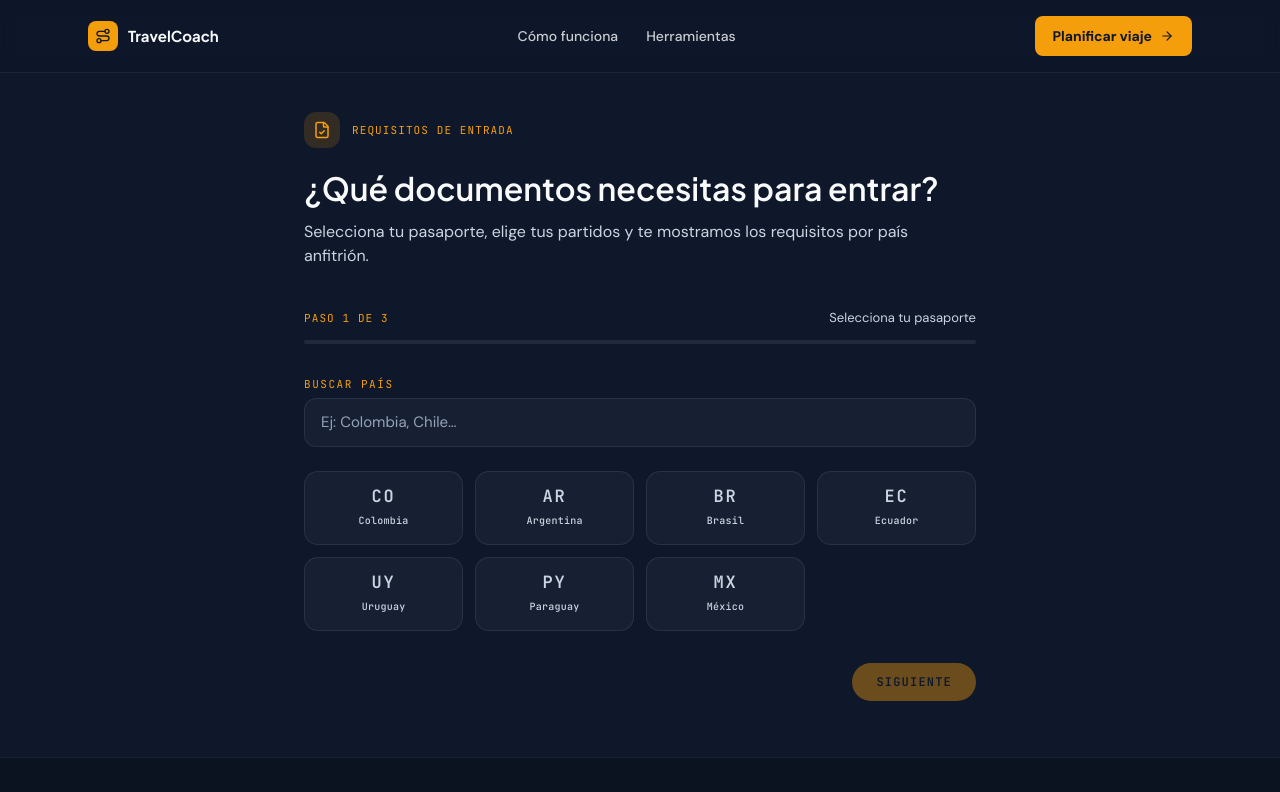
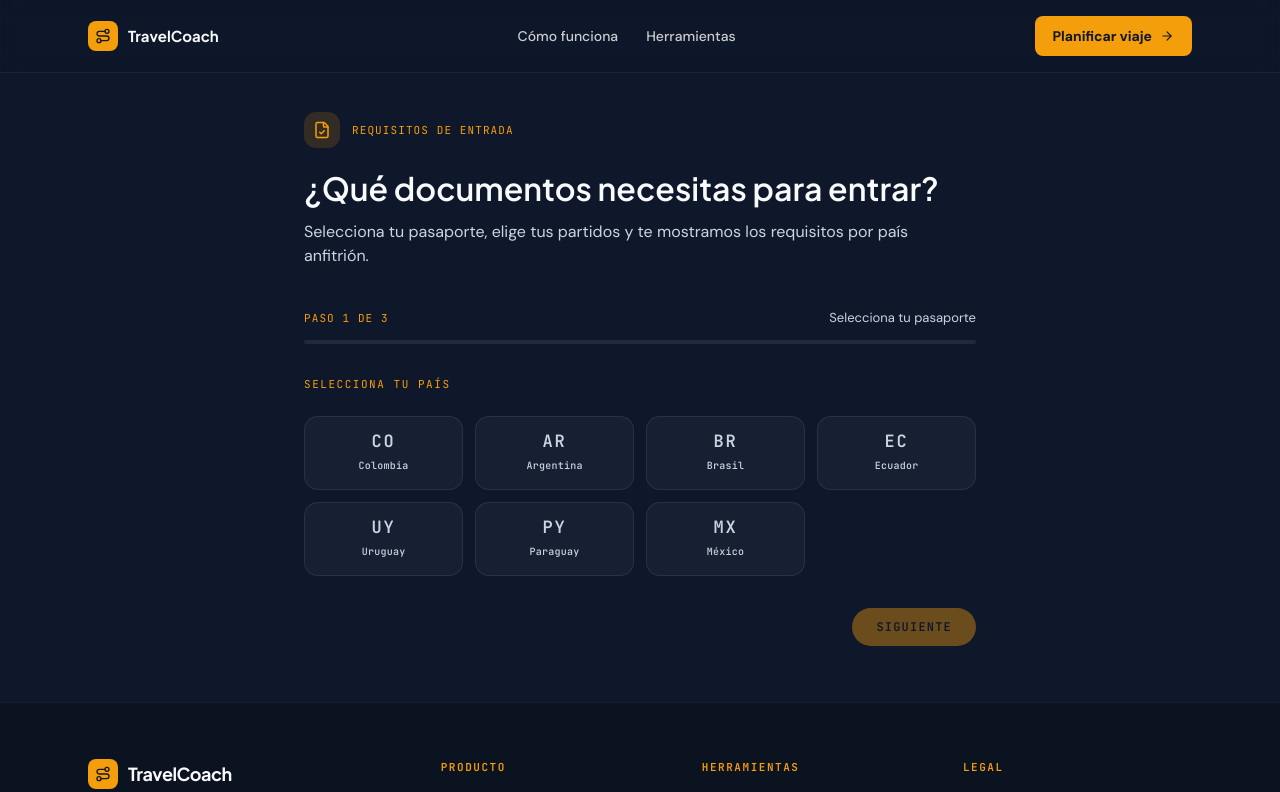
Before and after one commit to MurilloR11/travel-coach-2026, a React (Vite) app: page /entry-checker in a window 1280 px wide. Shown: the top 792 px of the page. Built offline with nearby package versions, Linux system fonts and the light colour scheme.

Commit message:
refactor(entry-checker): reemplazar buscador de país por texto estático

```diff
--- a/src/features/entry-checker/components/wizard/CountrySelector.tsx
+++ b/src/features/entry-checker/components/wizard/CountrySelector.tsx
@@ -1,4 +1,3 @@
-import { useMemo, useState } from 'react'
 import { COUNTRIES } from '../../data/countries'
 import type { Country } from '../../types'
 
@@ -40,36 +39,14 @@ function CountryCard({ country, isSelected, onSelect }: CountryCardProps) {
 }
 
 export function CountrySelector({ selected, onSelect }: CountrySelectorProps) {
-  const [query, setQuery] = useState('')
-
-  const filtered = useMemo(() => {
-    const q = query.trim().toLowerCase()
-    if (!q) return COUNTRIES
-    return COUNTRIES.filter(c => c.name.toLowerCase().includes(q))
-  }, [query])
-
   return (
     <div className="flex flex-col gap-6">
-      <div className="flex flex-col gap-1.5">
-        <label
-          htmlFor="country-search"
-          className="font-mono text-[11px] uppercase tracking-[0.14em] text-brand-amber"
-        >
-          Buscar país
-        </label>
-        <input
-          id="country-search"
-          type="search"
-          value={query}
-          onChange={e => setQuery(e.target.value)}
-          placeholder="Ej: Colombia, Chile…"
-          className="w-full rounded-xl border border-white/8 bg-brand-navy-mid px-4 py-3 text-[15px] text-brand-off-white placeholder:text-brand-slate transition-colors focus:border-brand-amber/50 focus:outline-none"
-        />
-      </div>
+      <p className="font-mono text-[11px] uppercase tracking-[0.14em] text-brand-amber">
+        Selecciona tu país
+      </p>
 
-      {filtered.length > 0 ? (
       <ul className="grid grid-cols-2 gap-3 sm:grid-cols-3 md:grid-cols-4" aria-label="Países disponibles">
-          {filtered.map(country => (
+        {COUNTRIES.map(country => (
           <li key={country.code}>
             <CountryCard
               country={country}
@@ -79,11 +56,6 @@ export function CountrySelector({ selected, onSelect }: CountrySelectorProps) {
           </li>
         ))}
       </ul>
-      ) : (
-        <p className="py-6 text-center text-[15px] text-brand-slate">
-          No se encontró ningún país con ese nombre.
-        </p>
-      )}
     </div>
   )
 }
```
Lines whose indentation alone changed are shown as unchanged.
